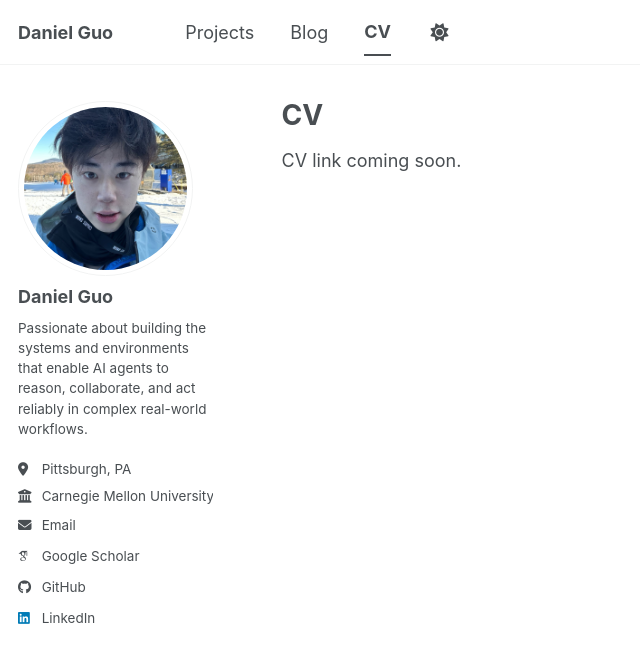
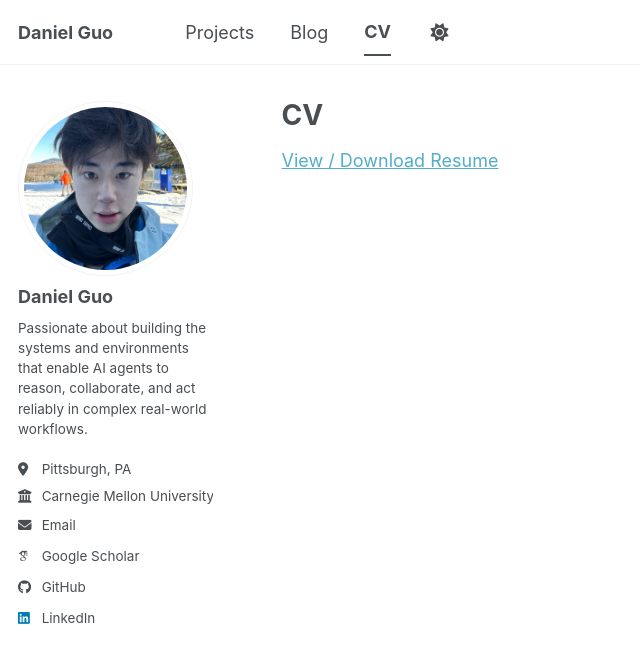
Before and after one commit to daniel-guooo/daniel-guooo.github.io, a Jekyll site: the page built from _pages/cv.md, in a window 1280 px wide and 900 px high. Shown: the top 663 px of the window, without its empty margins (0-640 px from the left). Built offline with Jekyll 4.4.1, drawn with Linux system fonts in a browser that asks for light colours; some web fonts are replaced; a script bundle is joined from its source files by our own code; library files that are not in the unit come from our copies.

Commit message:
Add resume PDF to CV page

```diff
--- a/_pages/cv.md
+++ b/_pages/cv.md
@@ -7,4 +7,4 @@ redirect_from:
   - /resume
 ---
 
-CV link coming soon.
+[View / Download Resume](/files/daniel-guo-resume.pdf){:target="_blank" rel="noopener noreferrer"}
```
Also changed, not shown: 1 other file.
